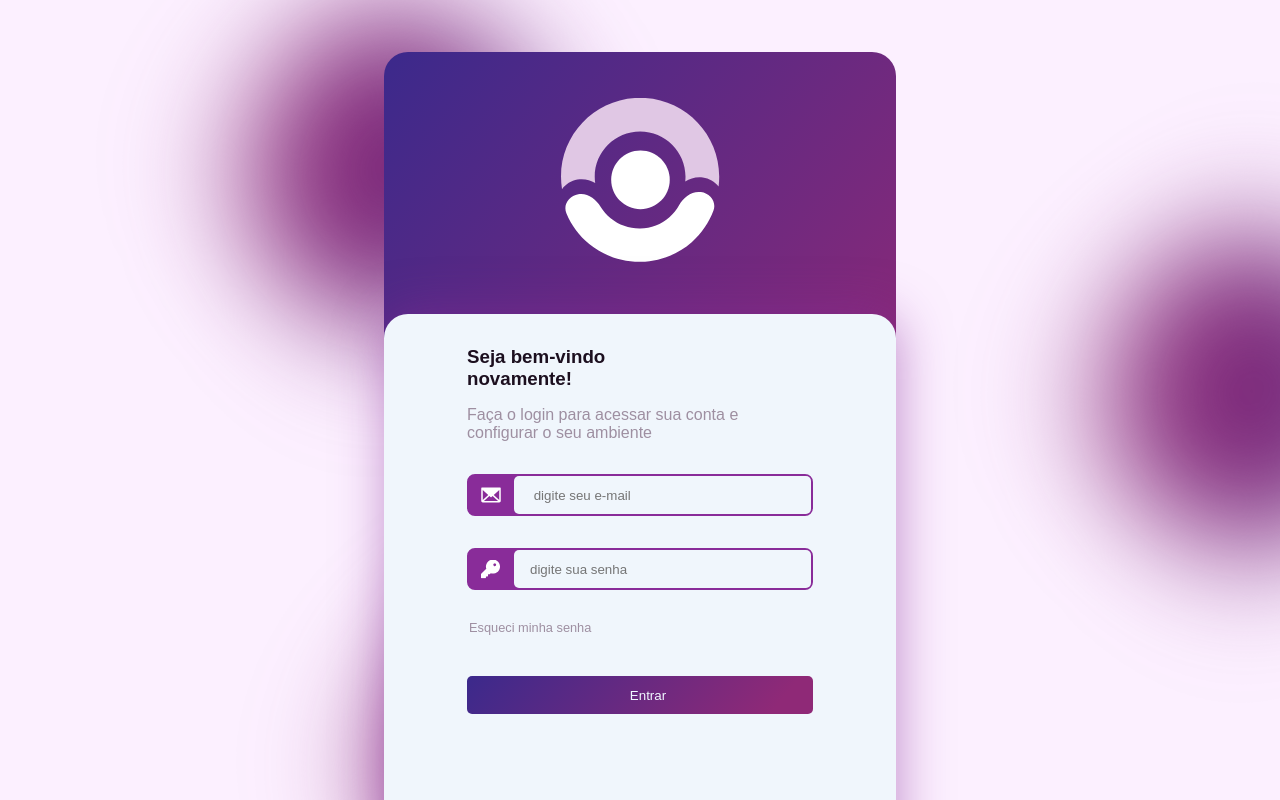
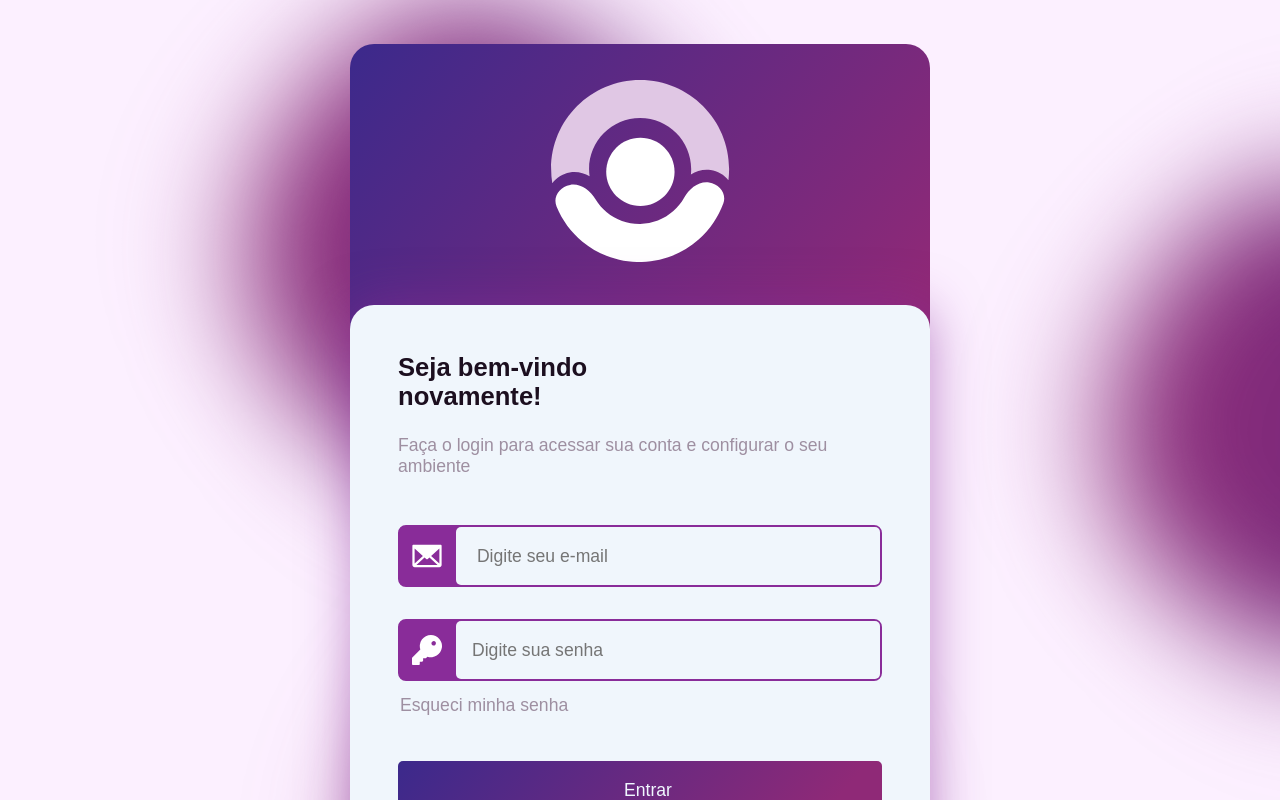
Before and after one commit to Joao-Eduardo-AJ/Formularios, a plain HTML site: page index.html in a window 1280 px wide. Drawn offline with Linux system fonts and the light colour scheme.

Commit message:
99% concluído

```diff
--- a/estilos/mq.css
+++ b/estilos/mq.css
@@ -1,113 +1,100 @@
 @charset "UTF-8";
 
-@media screen and (min-width: 700px) {
+@media screen and (min-width: 900px) {
+
+    div#bola1 {
+        width: 450px;
+        height: 450px;
+    }
+
+    div#bola2 {
+        width: 450px;
+        height: 450px;
+    }
+
+    div#bola3 {
+        width: 450px;
+        height: 450px;
+    }
 
     section {
-        height: 1300px;
+        height: 1400px;
     }
-
     div#head {
-        height: 520px;
-        max-width: 600px;
-        min-width: 320px;
-        width: 40vw;
-        top: 24%;
+        height: 360px;
+        width: 580px;
     }
-
-    #top {
-        top: 18%;
-    }
-
-    #middle {
-        top: 25%;
-    }
-
-    #bottom {
-        top: 34%;
+    article {
+        height: 650px;
+        width: 580px;
+        top: 45%;
     }
 
     #tilust {
-        width: 160px;
+        width: 180px;
     }
-
     #milust {
-        width: 60px;
+        width: 70px;
     }
-
     #bilust {
-        width: 150px;
+        width: 170px;
     }
-
-    article {
-        min-width: 320px;
-        max-width: 600px;
-        width: 40vw;
-        height: 620px;
-        top: 48%;
+    #top {
+        top: 25%;
+    }
+    #middle {
+        top: 36%;
+    }
+    #bottom {
+        top: 50%;
     }
 
     h1 {
-        margin: 32px 48px 16px 48px;
-        ;
+        margin: 48px 48px 24px 48px;
+        font-size: 1.6em;
     }
-
     p#text {
-        margin: 0px 48px 32px 48px;
+        margin: 0px 48px 48px 48px;
+        font-size: 1.1em;
     }
 
     div.campo {
-        margin: 32px 48px 32px 48px;
+        margin: 0px 48px 32px 48px;
+        height: 58px;
+    }
+
+    input {
+        font-size: 1.1em;
+        height: 50px;
+        width: calc(100% - 72px);;
+    }
+
+    img#i {
+        width: 30px;
+        left: 0%;
+    }
+
+    p#esc {
+        font-size: 1.1em;
+        margin: 16px 48px 0px 0px;
     }
 
     .val {
-        box-sizing: border-box;
-        color: aliceblue;
         width: calc(100% - 96px);
-        height: 38px;
-        background: linear-gradient(129.3deg, var(--cor1) -15.22%, var(--cor5) 88.61%);
-        margin: 54px 48px 0px 48px;
-        border: 0px;
+        height: 58px;
+        margin: 48px 24px;
     }
 
     .val:hover {
-        font-size: 10.5pt;
-        margin: 52px 46px 0px 46px;
-        width: calc(100% - 92px);
-        height: 40px;
+        font-size: 1.2em;
+        margin: 46px 0px 0px 0px;
+        width: calc(100% - 90px);
+        height: 60px;
         box-shadow: 0px 3px 10px rgba(0, 0, 0, 0.5);
     }
 
-    #npc {
-        top: calc(84% + 13px);
-    }
-
-    p#esc {
-        margin-top: 32px;
+    p#npc {
+        font-size: 1.1em;
+        top: calc(79% + 16px);
     }
 }
-
-@media screen and (min-width: 1200px) {
-
-    div.campo {
-        max-width: 430px;
-        margin-left: 83px;
-        margin-right: 83px;
-    }
-
-    h1 {
-        margin-left: 83px;
-        margin-right: 83px;
-    }
-
-    p#text {
-        margin-left: 83px;
-        margin-right: 83px;
-    }
-
-    .val {
-        min-width: 320px;
-        max-width: 430px;
-        width: calc(100% - 166px);
-        margin: 54px auto;
-    }
-}
--- a/estilos/style.css
+++ b/estilos/style.css
@@ -22,8 +22,7 @@
     padding: 0px;
 }
 
-body,
-html {
+body, html {
     position: relative;
     height: 100vh;
     background-color: rgb(252, 240, 255);
@@ -127,13 +126,13 @@ div#bola3 {
 @keyframes bola3 {
     from {
         left: 110%;
-        top: 40%;
+        top: 35%;
 
     }
 
     to {
         left: -10%;
-        top: -10%;
+        top: -20%;
         transform: rotate(720deg);
     }
 }
--- a/index.html
+++ b/index.html
@@ -28,13 +28,13 @@
                 <form action="login.php" method="post" autocomplete="on">
                     <div class="campo">
                         <label for="iemail"> <img src="imagens/mail.svg" id="i"></label>
-                        <input type="email" name="email" id="iemail" placeholder=" digite seu e-mail" autocomplete="email"
+                        <input type="email" name="email" id="iemail" placeholder=" Digite seu e-mail" autocomplete="email"
                             required maxlength="30">
 
                     </div>
                     <div class="campo">
                         <label for="isenha"><img src="imagens/key.svg" id="i"></label>
-                        <input type="password" name="senha" id="isenha" placeholder="digite sua senha" required minlength="8"
+                        <input type="password" name="senha" id="isenha" placeholder="Digite sua senha" required minlength="8"
                             maxlength="20">
                         <a href="https://github.com/Joao-Eduardo-AJ">
                             <p id="esc" class="aux">Esqueci minha senha</p>
```
